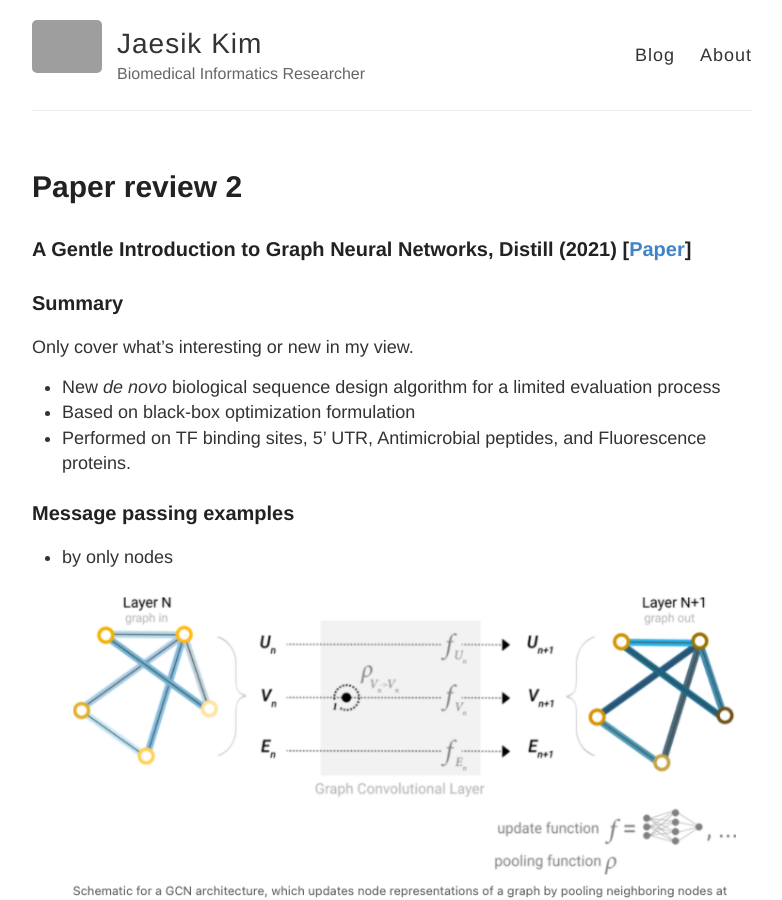
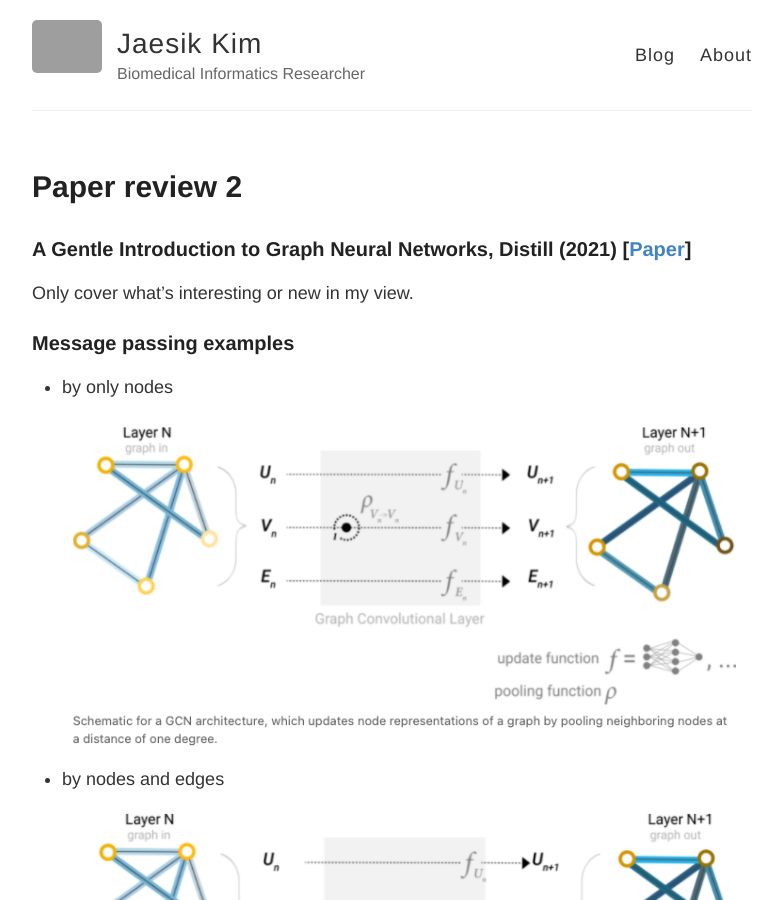
Before and after one commit to JaesikKim/JaesikKim.github.io, a Jekyll site: the page built from _posts/2021-10-25-Paper review 2.md, in a window 1280 px wide and 900 px high. Shown: the whole window, without its empty margins (248-1030 px from the left). Built offline with Jekyll 4.4.1, drawn with Linux system fonts in a browser that asks for light colours; grey boxes are pictures that could not be loaded.

Commit message:
update post

```diff
--- a/_posts/2021-10-25-Paper review 2.md
+++ b/_posts/2021-10-25-Paper review 2.md
@@ -4,12 +4,7 @@ title: Paper review 2
 ---
 ### A Gentle Introduction to Graph Neural Networks, Distill (2021) [[Paper](https://distill.pub/2021/gnn-intro/)]
 
-### Summary
 Only cover what's interesting or new in my view.
-- New *de novo* biological sequence design algorithm for a limited evaluation process
-- Based on black-box optimization formulation
-- Performed on TF binding sites, 5' UTR, Antimicrobial peptides, and Fluorescence proteins.
-
 
 ### Message passing examples
 - by only nodes \
```
Also changed, not shown: 2 other files.
